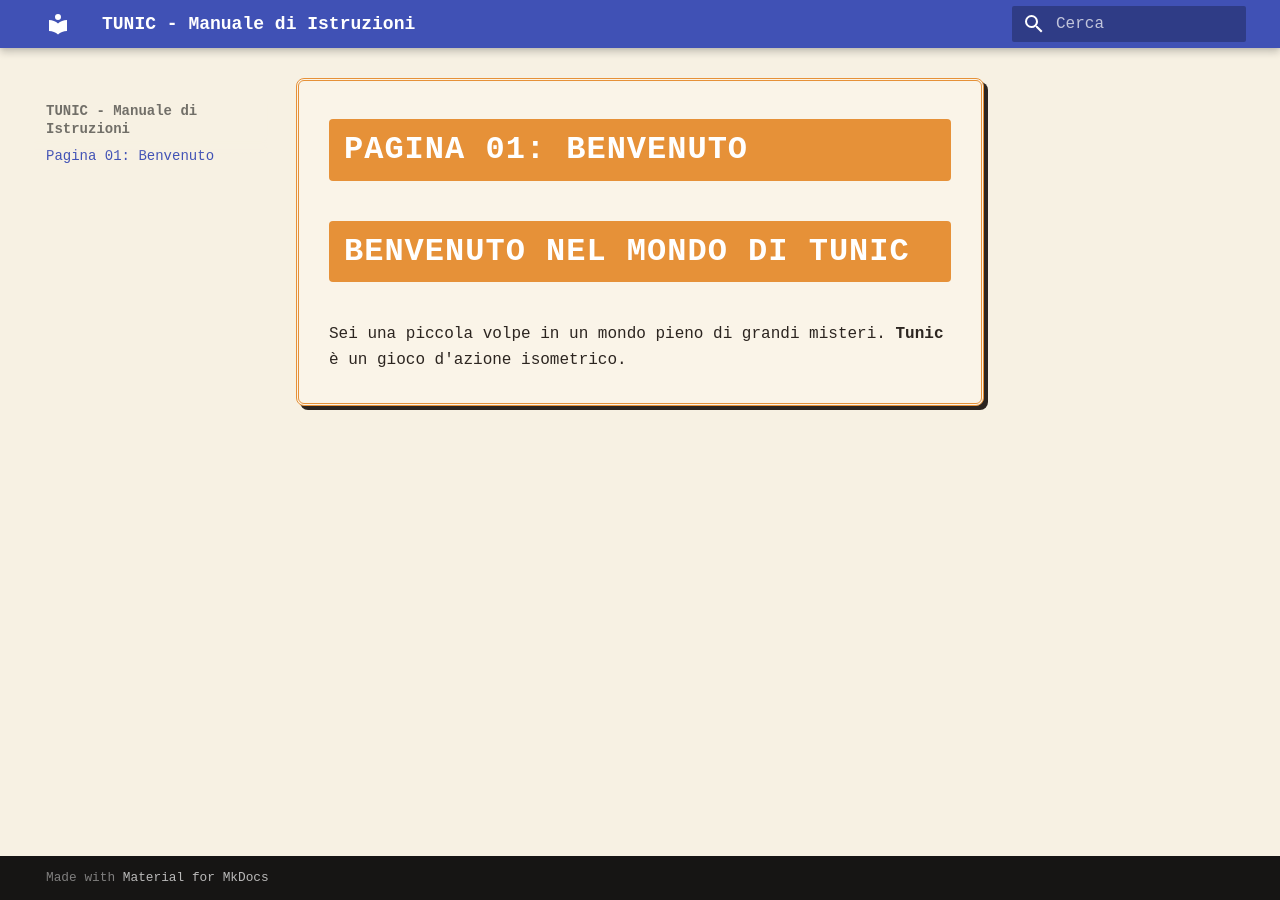
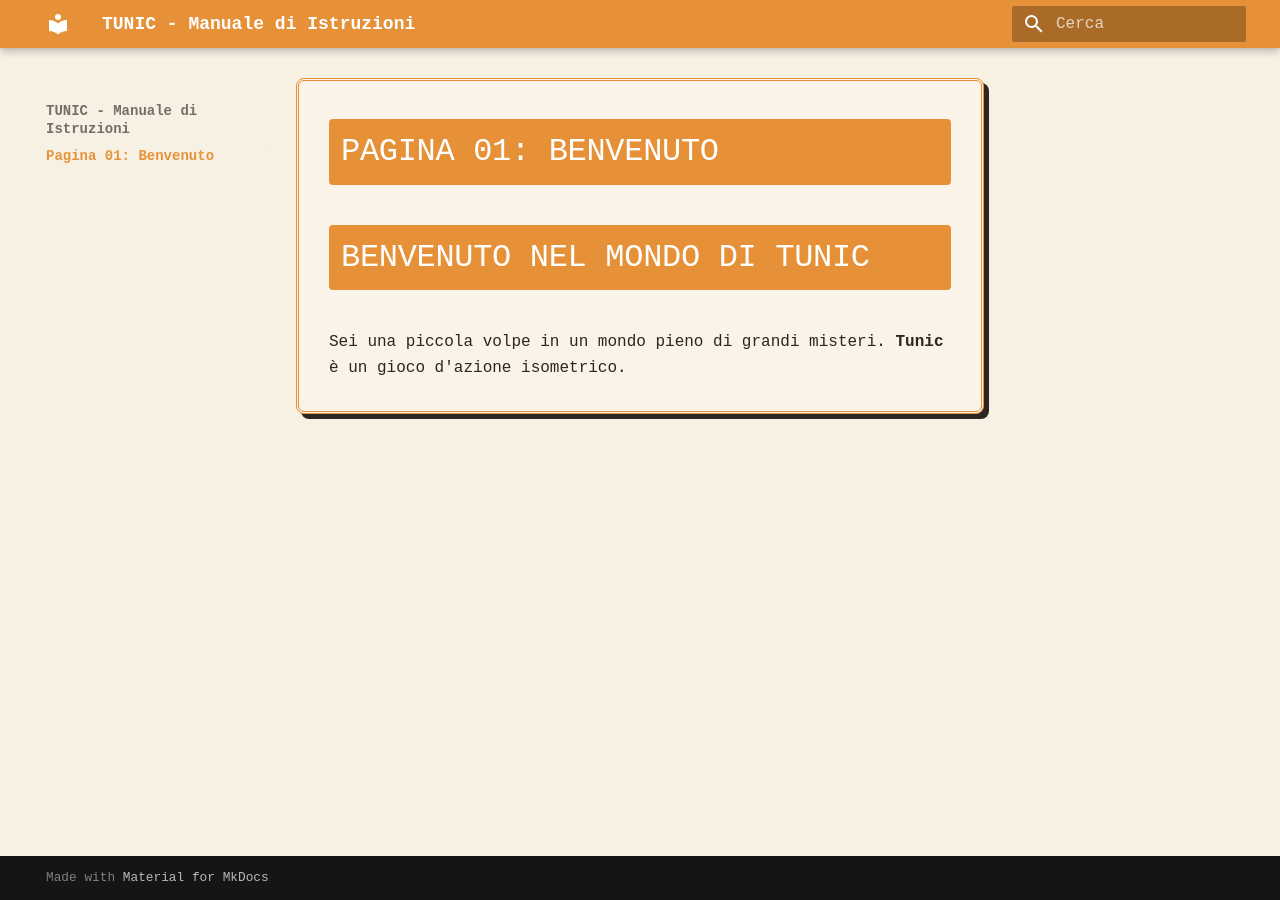
Before and after one commit to 4claws/tunic, an MkDocs documentation site: the page built from docs/index.md, in a window 1280 px wide. Built offline with MkDocs 1.6.1 and Material for MkDocs 9.7.7, drawn with Linux system fonts in a browser that asks for light colours; some web fonts are replaced.

Commit message:
Refactor color variables and styles in tunic_style.css

```diff
--- a/docs/css/tunic_style.css
+++ b/docs/css/tunic_style.css
@@ -1,70 +1,60 @@
+/* Sovrascrive i colori ufficiali del tema di MkDocs */
 :root {
-    /* Tavolozza colori libretto originale di Tunic */
-    --md-theme-primary: #e69138;        /* Arancione Volpe */
-    --md-theme-accent: #ffb13b;         /* Oro Sacro */
-    --md-default-bg-color: #f7f1e3;     /* Carta ingiallita vintage */
-    --md-default-fg-color: #2c2520;     /* Inchiostro marrone scuro (non nero puro) */
+  --md-primary-fg-color:        #e69138; /* Arancione Volpe */
+  --md-primary-fg-color--dark: #cc7014;
+  --md-accent-fg-color:         #ffb13b; /* Oro Tunic */
 
-    /* Variante scura per la notte (stile Dark World) */
-    --md-dark-bg-color: #1a1512;
-    --md-dark-fg-color: #f4eae1;
+  /* Colore pergamena/carta ingiallita per lo sfondo */
+  --md-default-bg-color:        #f7f1e3;
+  --md-default-fg-color:        #2c2520; /* Inchiostro marrone scuro */
+
+  /* Sfondi delle schede e dei blocchi di codice */
+  --md-code-bg-color:           #faf4e8;
 }
 
-/* Applica l'effetto carta e il font stile retrò a tutto il corpo del sito */
-body, .md-container {
-    background-color: var(--md-default-bg-color) !important;
-    color: var(--md-default-fg-color) !important;
-    font-family: 'Courier New', Courier, monospace !important; /* Richiama il font di macchina da scrivere del manuale */
+/* Modifica lo sfondo generale dell'applicazione */
+.md-container, body, .md-sidebar {
+    background-color: #f7f1e3 !important;
 }
 
-/* Trasforma la barra dei contenuti in una vera "pagina del libretto" con bordi geometrici */
+/* Trasforma la scatola del testo in una pagina del libretto con doppio bordo */
 .md-content__inner {
-    background: #faf4e8 !important;
-    border: 3px double #e69138 !important; /* Doppio bordo classico dei giochi anni '80/'90 */
+    background-color: #faf4e8 !important;
+    border: 3px double #e69138 !important; /* Doppio bordo retrò */
     border-radius: 8px;
     padding: 30px !important;
-    box-shadow: 4px 4px 0px #2c2520; /* Ombra netta in stile pixel-art */
+    box-shadow: 5px 5px 0px #2c2520; /* Ombra netta stile pixel-art */
 }
 
-/* Stile dei titoli principali (H1) */
+/* Rende i titoli H1 dei blocchi colorati pieni, come le intestazioni del gioco */
 .md-content h1 {
-    font-weight: bold;
+    background-color: #e69138;
+    color: #ffffff !important;
+    padding: 12px;
+    border-radius: 4px;
     text-transform: uppercase;
-    color: #ffffff !important;
-    background-color: #e69138; /* Titoli dentro blocchi di colore come nel gioco */
-    padding: 10px 15px;
-    border-radius: 4px;
-    letter-spacing: 1px;
 }
 
-/* Stile dei sottotitoli (H3) */
+/* I sottotitoli diventano color ruggine con una linea tratteggiata dorata */
 .md-content h3 {
     color: #cc7014 !important;
     border-bottom: 2px dashed #ffb13b;
     padding-bottom: 5px;
+    margin-top: 30px;
 }
 
-/* Stilizzazione dei blocchi di citazione (i consigli segreti dei programmatori nel manuale) */
+/* I blocchi di citazione (i consigli segreti) diventano gialli */
 .md-content blockquote {
     background-color: #fffbdf !important;
     border-left: 5px solid #ffb13b !important;
     color: #5d4037 !important;
-    padding: 15px !important;
-    border-radius: 0 6px 6px 0;
 }
 
-/* Tabelle dei glifi modificate per sembrare appunti scritti a mano */
-.md-typeset table:not([class]) {
-    border: 2px solid #2c2520 !important;
-    border-collapse: collapse;
+/* Corregge il testo del menu laterale per non farlo confondere con lo sfondo */
+.md-nav__link {
+    color: #5d4037 !important;
 }
-
-.md-typeset th {
-    background-color: #ffb13b !important;
-    color: #2c2520 !important;
+.md-nav__link--active {
+    color: #e69138 !important;
     font-weight: bold;
 }
-
-.md-typeset td {
-    border: 1px solid #d0c4b0 !important;
-}
```
